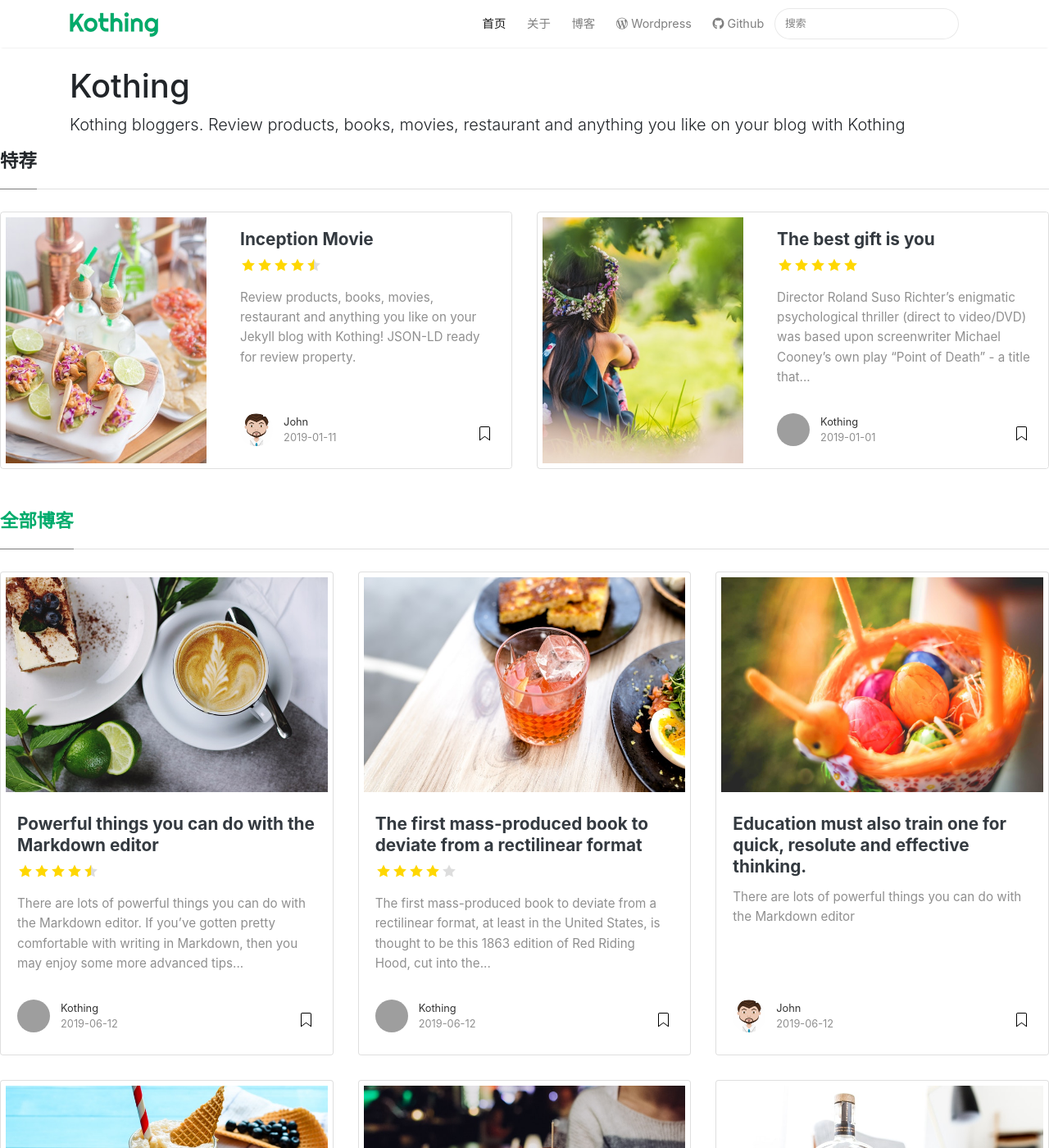
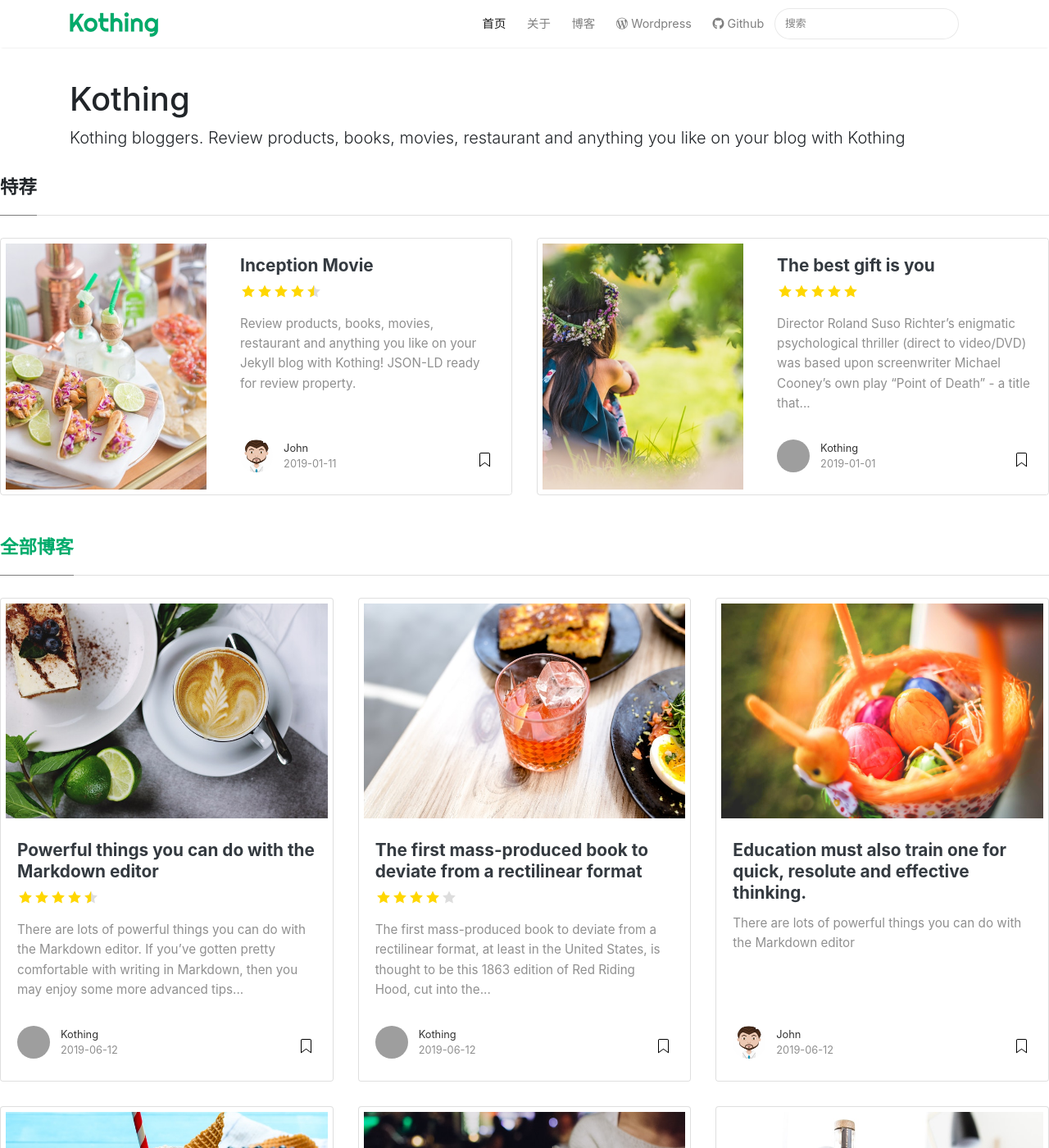
Before and after one commit to kothing/kothing-theme, a Jekyll site: the page built from index.html, in a window 1280 px wide and 1400 px high. Shown: the whole window at 82% size. Built offline with Jekyll 4.4.1, drawn with Linux system fonts in a browser that asks for light colours; nearby versions of some CDN libraries; the list of posts is cut into pages by our own code; grey boxes are pictures that could not be loaded.

Commit message:
Update screen.css

```diff
--- a/assets/css/screen.css
+++ b/assets/css/screen.css
@@ -6,7 +6,7 @@ Copyright: kothing, https://www.kothing.com
     html { font-size:18px; } /* Increase the font size on higher resolutions */
     .container {max-width:80%;}
 }
-.mainheading {
+.main-heading {
     padding: 1rem 0rem;
 }
 
```
